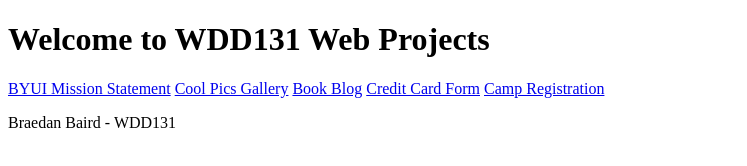
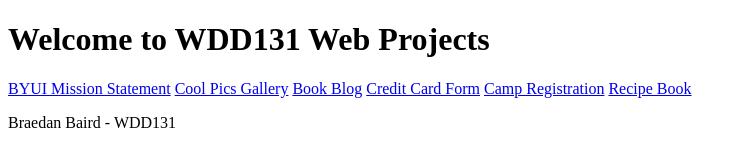
Before and after one commit to BBaird77/wdd131, a plain HTML site: page index.html in a window 1280 px wide. Shown: the whole page, without its empty margins (0-747 px from the left). Drawn offline with Linux system fonts and the light colour scheme.

Commit message:
Minor fix.

```diff
--- a/index.html
+++ b/index.html
@@ -13,6 +13,7 @@
         <a href="blog/index.html">Book Blog</a>
         <a href="creditcard/index.html">Credit Card Form</a>
         <a href="register/index.html">Camp Registration</a>
+        <a href="recipe/index.html">Recipe Book</a>
     </nav>
 
 <p>Braedan Baird - WDD131</p>
```
